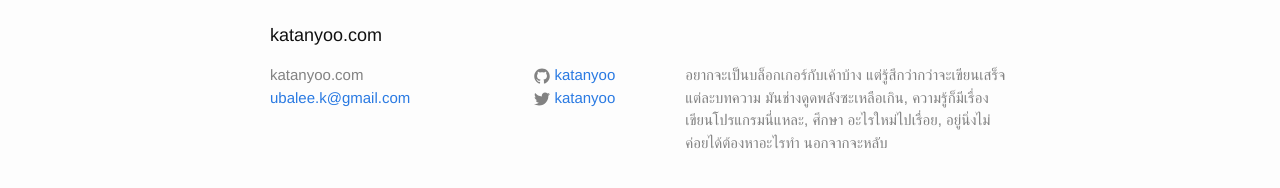
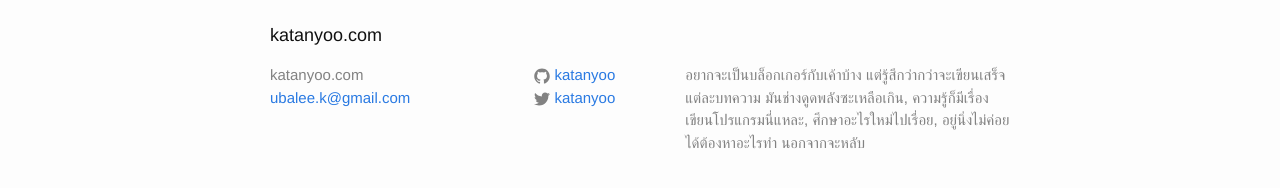
Before and after one commit to katanyoo/katanyoo.github.io, a Jekyll site: the page built from index.html, in a window 1280 px wide. Shown: the part 305-493 px from the top of the page. Built offline with Jekyll 4.4.1, drawn with Linux system fonts in a browser that asks for light colours.

Commit message:
edit site description

```diff
--- a/_config.yml
+++ b/_config.yml
@@ -3,8 +3,7 @@ title: katanyoo.com
 email: ubalee.k@gmail.com
 description: > # this means to ignore newlines until "baseurl:"
   อยากจะเป็นบล็อกเกอร์กับเค้าบ้าง แต่รู้สึกว่ากว่าจะเขียนเสร็จแต่ละบทความ
-  มันช่างดูดพลังซะเหลือเกิน, ความรู้ก็มีเรื่องเขียนโปรแกรมนี่แหละ, ศึกษา
-  อะไรใหม่ไปเรื่อย, อยู่นิ่งไม่ค่อยได้ต้องหาอะไรทำ นอกจากจะหลับ
+  มันช่างดูดพลังซะเหลือเกิน, ความรู้ก็มีเรื่องเขียนโปรแกรมนี่แหละ, ศึกษาอะไรใหม่ไปเรื่อย, อยู่นิ่งไม่ค่อยได้ต้องหาอะไรทำ นอกจากจะหลับ
 baseurl: "" # the subpath of your site, e.g. /blog/
 url: "http://katanyoo.com" # the base hostname & protocol for your site
 twitter_username: katanyoo
```
